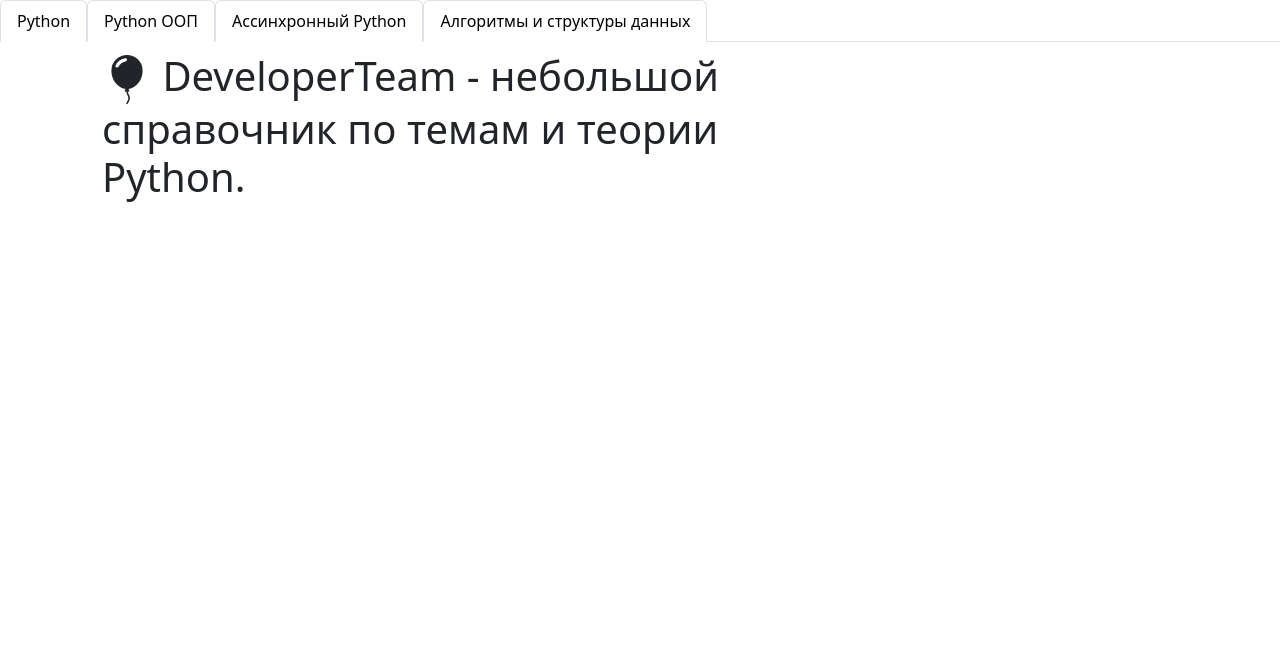
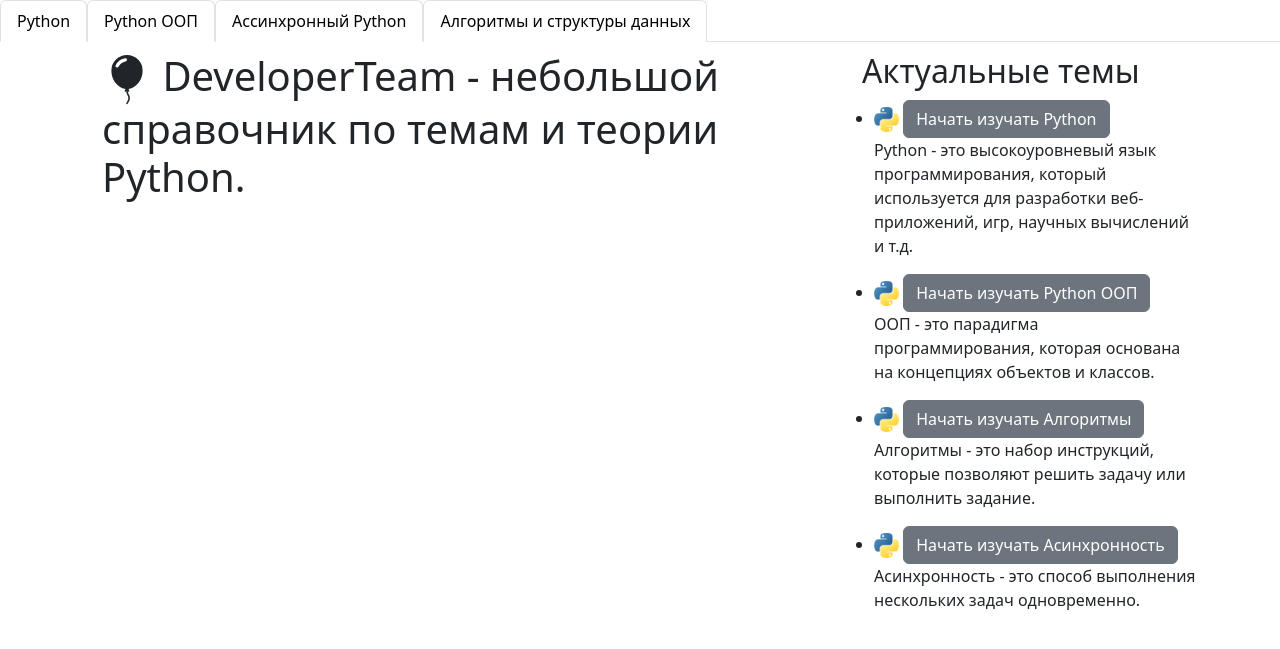
Before and after one commit to NobodyNi/developerTeam, a Django app: page / in a window 1280 px wide. Shown: the part 56-705 px from the top of the page. Run offline with Django 4.2, Linux system fonts and the light colour scheme; data comes from the database, SQL or seed files in the repository.

Commit message:
Обновил главную страницу

```diff
--- a/developer/templates/developer/index.html
+++ b/developer/templates/developer/index.html
@@ -1,4 +1,5 @@
 {% extends 'base.html' %}
+{% load static %}
 {% block content %}
 <div class="container">
     <div class="row">
@@ -7,11 +8,49 @@
                 <svg xmlns="http://www.w3.org/2000/svg" width="50" height="50" fill="currentColor"
                      class="bi bi-balloon-fill" viewBox="0 0 16 16">
                     <path fill-rule="evenodd"
-                          d="M8.48 10.901C11.211 10.227 13 7.837 13 5A5 5 0 0 0 3 5c0 2.837 1.789 5.227 4.52 5.901l-.244.487a.25.25 0 1 0 .448.224l.04-.08c.009.17.024.315.051.45.068.344.208.622.448 1.102l.013.028c.212.422.182.85.05 1.246-.135.402-.366.751-.534 1.003a.25.25 0 0 0 .416.278l.004-.007c.166-.248.431-.646.588-1.115.16-.479.212-1.051-.076-1.629-.258-.515-.365-.732-.419-1.004a2 2 0 0 1-.037-.289l.008.017a.25.25 0 1 0 .448-.224zM4.352 3.356a4 4 0 0 1 3.15-2.325C7.774.997 8 1.224 8 1.5s-.226.496-.498.542c-.95.162-1.749.78-2.173 1.617a.6.6 0 0 1-.52.341c-.346 0-.599-.329-.457-.644"/>
+                          d="M8.48 10.901C11.211 10.227 13 7.837 13 5A5 5 0 0 0 3 5c0 2.837 1.789 5.227 4.52 5.901l-.244.487a.25.25 0 1 0.448.224l.04-.08c.009.17.024.315.051.45.068.344.208.622.448 1.102l.013.028c.212.422.182.85.05 1.246-.135.402-.366.751-.534 1.003a.25.25 0 0 0.416.278l.004-.007c.166-.248.431-.646.588-1.115.16-.479.212-1.051-.076-1.629-.258-.515-.365-.732-.419-1.004a2 2 0 0 1-.037-.289l.008.017a.25.25 0 1 0.448-.224zM4.352 3.356a4 4 0 0 1 3.15-2.325C7.774.997 8 1.224 8 1.5s-.226.496-.498.542c-.95.162-1.749.78-2.173 1.617a.6.6 0 0 1-.52.341c-.346 0-.599-.329-.457-.644"/>
                 </svg>
                 DeveloperTeam - небольшой справочник по темам и теории Python.
             </h1>
         </div>
+        <div class="col-md-4">
+            <h2 style="margin: 10px 20px;">Актуальные темы</h2>
+            <ul>
+                <li style="margin-bottom: 10px;">
+                    <img src="{% static 'developer/images/python_images.png' %}" width="25" height="25">
+                    <button class="btn btn-secondary" onclick="window.location.href='{% url 'direction' 'python' %}'">Начать
+                        изучать Python
+                    </button>
+                    <p>Python - это высокоуровневый язык программирования, который используется для разработки
+                        веб-приложений, игр, научных вычислений и т.д.</p>
+                </li>
+                <li style="margin-bottom: 10px;">
+                    <img src="{% static 'developer/images/python_images.png' %}" width="25" height="25">
+                    <button class="btn btn-secondary" onclick="window.location.href='{% url 'direction' 'python-oop' %}'">
+                        Начать
+                        изучать Python ООП
+                    </button>
+                    <p>ООП - это парадигма программирования, которая основана на концепциях объектов и классов.</p>
+                </li>
+                <li style="margin-bottom: 10px;">
+                    <img src="{% static 'developer/images/python_images.png' %}" width="25" height="25">
+                    <button class="btn btn-secondary"
+                            onclick="window.location.href='{% url 'direction' 'python-algoritm' %}'">Начать
+                        изучать Алгоритмы
+                    </button>
+                    <p>Алгоритмы - это набор инструкций, которые позволяют решить задачу или выполнить задание.</p>
+                </li>
+                <li style="margin-bottom: 10px;">
+                    <img src="{% static 'developer/images/python_images.png' %}" width="25" height="25">
+                    <button class="btn btn-secondary" onclick="window.location.href='{% url 'direction' 'python-async' %}'">
+                        Начать
+                        изучать Асинхронность
+                    </button>
+                    <p>Асинхронность - это способ выполнения нескольких задач одновременно.</p>
+                </li>
+            </ul>
+        </div>
     </div>
 </div>
+
 {% endblock %}
```
Also changed, not shown: 1 other file.
